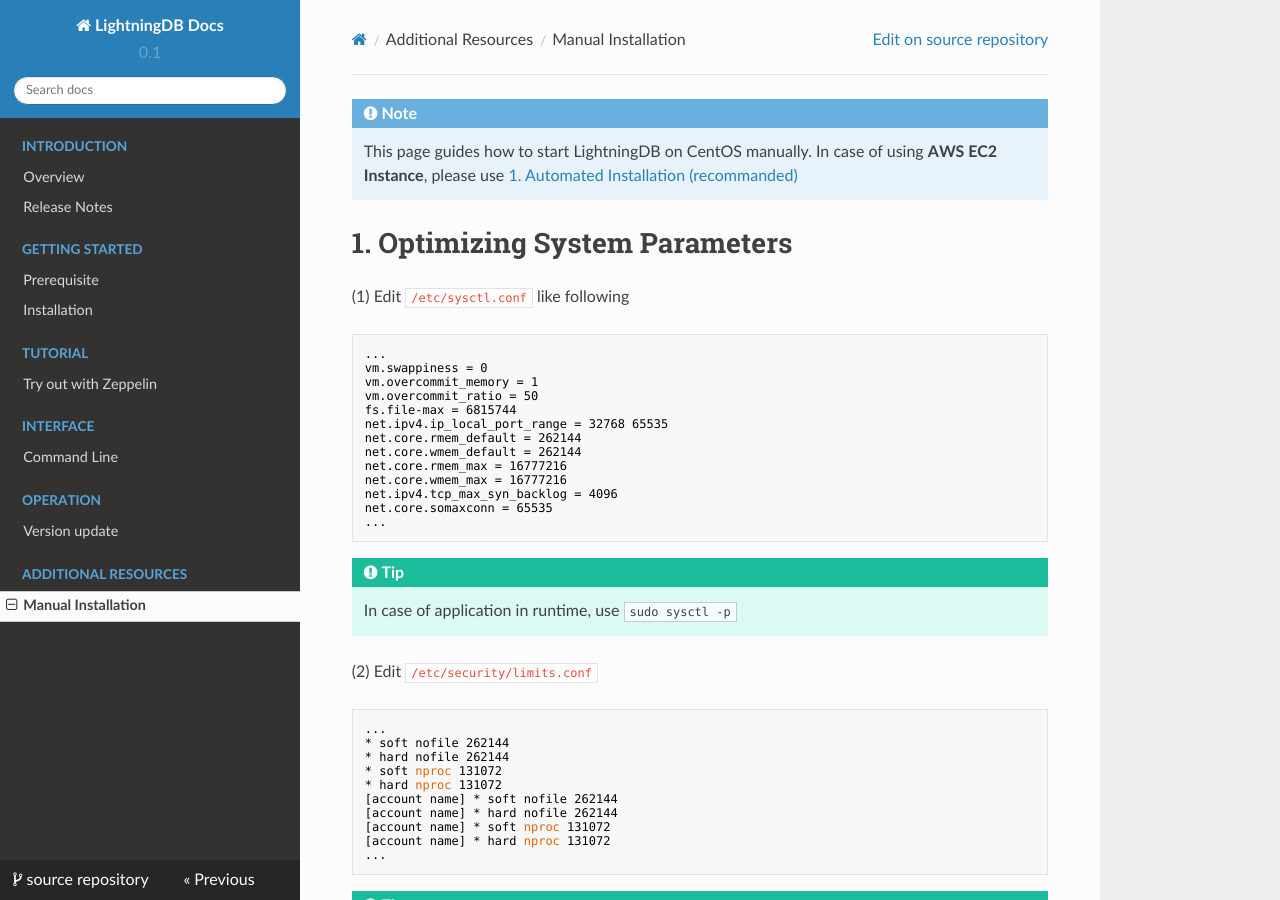
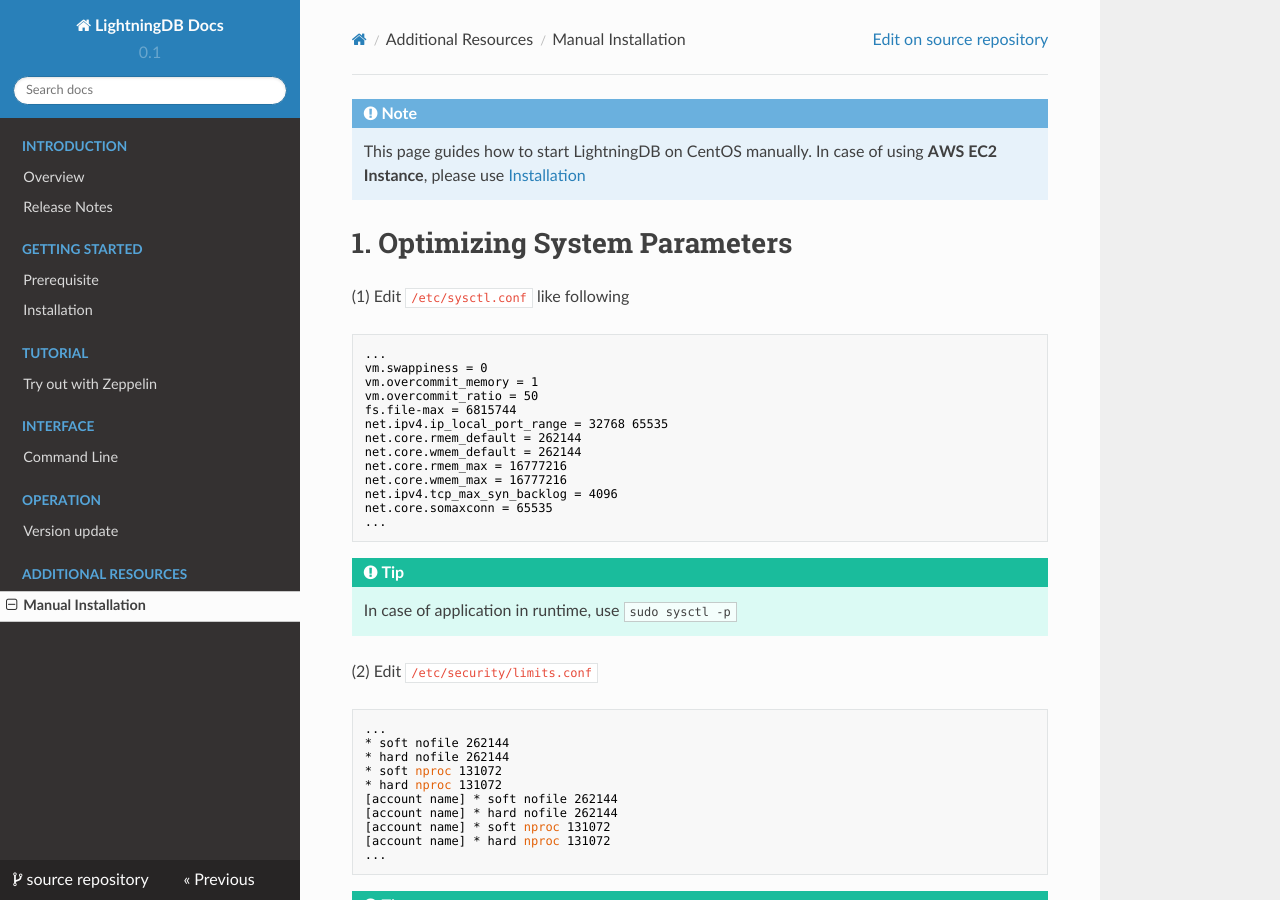
Before and after one commit to mnms/docs, an MkDocs documentation site: the page built from docs/get-started-with-scratch.md, in a window 1280 px wide and 900 px high. Built offline with MkDocs 1.6.1, drawn with Linux system fonts in a browser that asks for light colours; nearby versions of some CDN libraries.

Commit message:
modify link to 'Installation'

```diff
--- a/docs/get-started-with-scratch.md
+++ b/docs/get-started-with-scratch.md
@@ -1,5 +1,5 @@
 !!! Note
-    This page guides how to start LightningDB on CentOS manually. In case of using **AWS EC2 Instance**, please use [1. Automated Installation (recommanded)](get-started1.md)
+    This page guides how to start LightningDB on CentOS manually. In case of using **AWS EC2 Instance**, please use [Installation](install-fbctl.md)
 
 # 1. Optimizing System Parameters
 
```
